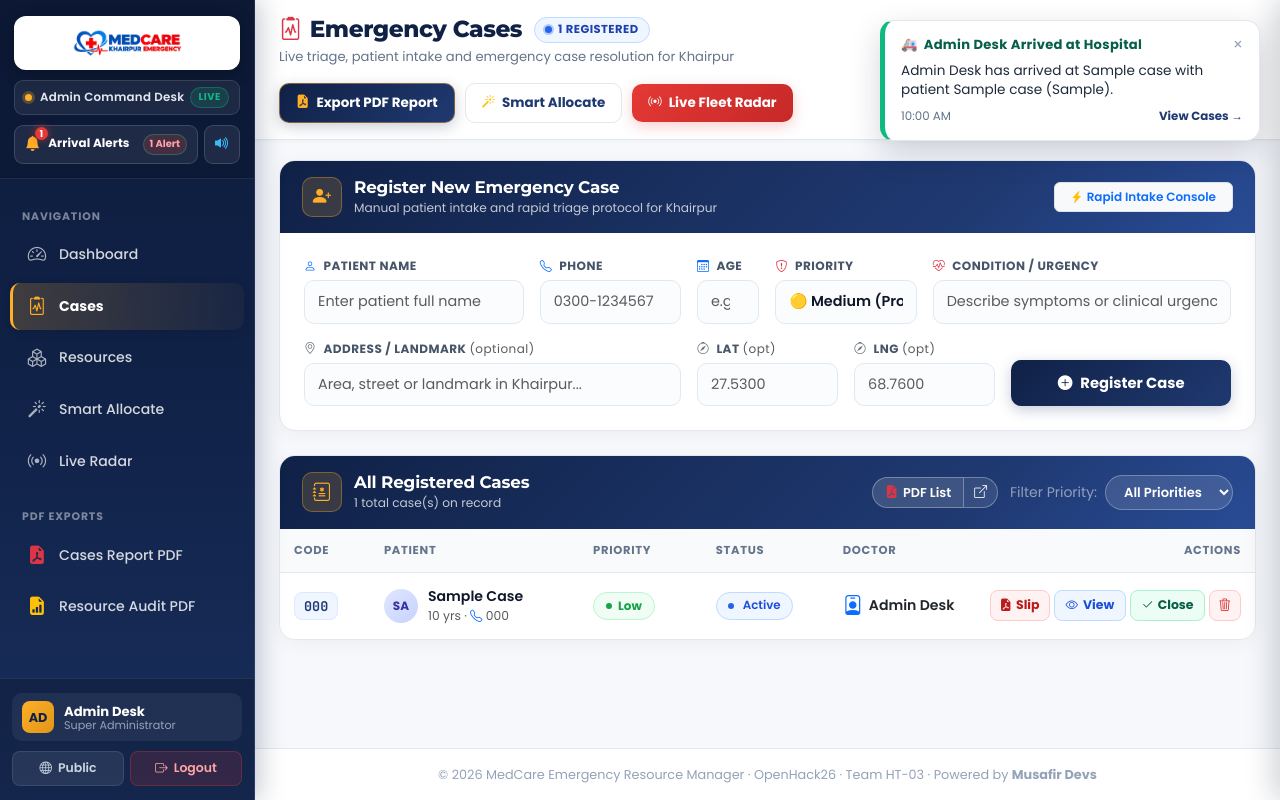
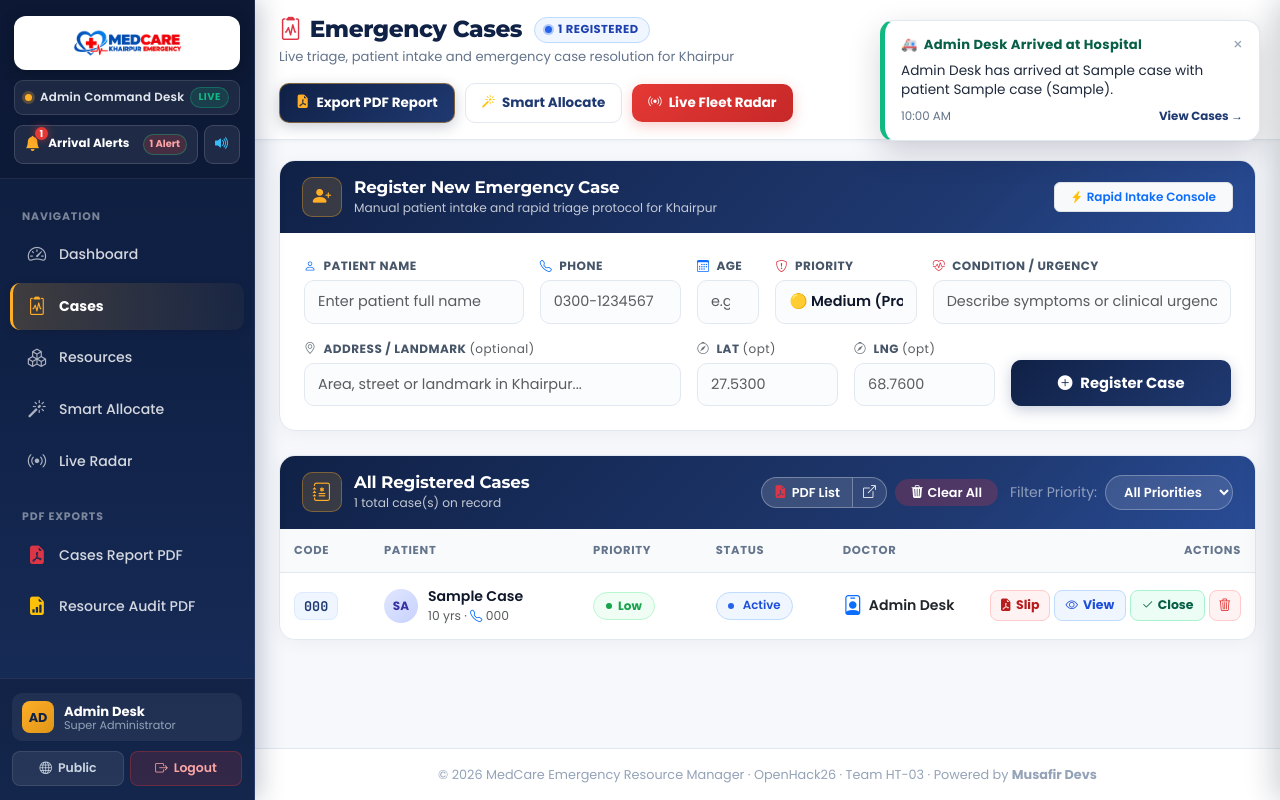
Before and after one commit to salmanshamsi925/MedCare-Khairpur-Emergency, a Flask app: page /admin/cases in a window 1280 px wide. Run offline with Flask 3, Linux system fonts and the light colour scheme; a user stored in the database is signed in; tables that the repository leaves empty hold one stand-in row (values such as "Sample post").

Commit message:
fix: ensure permanent case deletion, remove sample cases from seed_data, and add Clear All option

```diff
--- a/app.py
+++ b/app.py
@@ -621,20 +621,30 @@ def admin_cases():
                 db.session.commit()
                 flash('Case closed and resources freed.', 'success')
         elif action == 'delete':
-            c = Case.query.get(int(request.form['case_id']))
-            if c:
-                code = c.case_code
-                Bed.query.filter_by(assigned_case_id=c.id).update({'status': 'Available', 'assigned_case_id': None})
-                if c.assigned_doctor_id:
-                    doc = User.query.get(c.assigned_doctor_id)
-                    if doc: doc.status = 'Available'
-                if c.assigned_ambulance_id:
-                    amb = User.query.get(c.assigned_ambulance_id)
-                    if amb: amb.status = 'Available'
-                db.session.delete(c)
-                db.session.commit()
-                flash(f'Case {code} permanently deleted and resources freed.', 'success')
-        return redirect(url_for('admin_cases'))
+            case_id = request.form.get('case_id')
+            if case_id:
+                c = Case.query.get(int(case_id))
+                if c:
+                    code = c.case_code
+                    Bed.query.filter_by(assigned_case_id=c.id).update({'status': 'Available', 'assigned_case_id': None})
+                    if c.assigned_doctor_id:
+                        doc = User.query.get(c.assigned_doctor_id)
+                        if doc: doc.status = 'Available'
+                    if c.assigned_ambulance_id:
+                        amb = User.query.get(c.assigned_ambulance_id)
+                        if amb: amb.status = 'Available'
+                    db.session.delete(c)
+                    db.session.commit()
+                    flash(f'Case {code} permanently deleted and resources freed.', 'success')
+            return redirect(url_for('admin_cases'))
+        elif action == 'clear_all':
+            Bed.query.update({'status': 'Available', 'assigned_case_id': None})
+            User.query.filter_by(role='doctor').update({'status': 'Available'})
+            User.query.filter_by(role='ambulance').update({'status': 'Available'})
+            Case.query.delete()
+            db.session.commit()
+            flash('All cases have been permanently deleted and all resources freed.', 'success')
+            return redirect(url_for('admin_cases'))
     priority_filter = request.args.get('priority', 'all')
     q = Case.query.order_by(Case.registered_at.desc())
     if priority_filter != 'all':
@@ -1015,12 +1025,6 @@ def seed_data():
     for code, btype in [('B001', 'ICU'), ('B002', 'ICU'), ('B003', 'Emergency'), ('B004', 'Emergency'),
                         ('B005', 'General'), ('B006', 'General'), ('B007', 'General'), ('B008', 'Isolation')]:
         db.session.add(Bed(bed_code=code, bed_type=btype, status='Available'))
-    db.session.add(Case(case_code='C001', patient_name='Imran Siddiqui', age=54, priority='High',
-        condition='Chest pain, suspected cardiac event', status='Active',
-        patient_address='Sir Syed Town, Khairpur', patient_lat=27.5320, patient_lng=68.7590))
-    db.session.add(Case(case_code='C002', patient_name='Zainab Fatima', age=28, priority='Medium',
-        condition='High fever and dehydration', status='Active',
-        patient_address='Faiz Ganj Road, Khairpur', patient_lat=27.5410, patient_lng=68.7710))
     db.session.commit()
     print(f'Database seeded successfully with {TOTAL_AMBULANCES} ambulances.')
 
--- a/templates/admin/cases.html
+++ b/templates/admin/cases.html
@@ -707,6 +707,20 @@
           </a>
         </div>
 
+        {% if cases %}
+        <form method="POST" action="{{ url_for('admin_cases') }}" class="d-inline"
+              data-confirm="Are you sure you want to permanently delete all {{ cases|length }} emergency cases? All assigned hospital beds, doctors, and ambulances will be freed."
+              data-confirm-title="Clear All Cases"
+              data-confirm-badge="TOTAL CASES: {{ cases|length }}"
+              data-confirm-btn="Yes, Clear All"
+              data-confirm-type="danger">
+          <input type="hidden" name="action" value="clear_all">
+          <button type="submit" class="btn btn-sm btn-outline-danger border-0 rounded-pill px-3 py-1 fw-semibold d-inline-flex align-items-center gap-1 text-white bg-danger bg-opacity-25" style="font-size: 0.8rem;" title="Permanently delete all cases">
+            <i class="bi bi-trash3-fill"></i> Clear All
+          </button>
+        </form>
+        {% endif %}
+
         <label class="text-white-50 small mb-0 d-none d-md-inline ms-1">Filter Priority:</label>
         <form class="d-inline">
           <select name="priority" class="filter-select" onchange="this.form.submit()">
@@ -805,7 +819,7 @@
 
                   <!-- 2. Close Button (if active) -->
                   {% if c.status != 'Closed' %}
-                  <form method="POST" class="d-inline"
+                  <form method="POST" action="{{ url_for('admin_cases') }}" class="d-inline"
                         data-confirm="Close case <strong>{{ c.case_code }}</strong>? The assigned hospital bed, doctor, and ambulance will be freed."
                         data-confirm-title="Close Emergency Case"
                         data-confirm-badge="CASE: {{ c.case_code }} · {{ c.patient_name }}"
@@ -820,7 +834,7 @@
                   {% endif %}
 
                   <!-- 3. Delete Button -->
-                  <form method="POST" class="d-inline"
+                  <form method="POST" action="{{ url_for('admin_cases') }}" class="d-inline"
                         data-confirm="Are you sure you want to permanently delete case <strong>{{ c.case_code }}</strong>? All allocated emergency resources will be freed."
                         data-confirm-title="Delete Case Record"
                         data-confirm-badge="CASE: {{ c.case_code }} · {{ c.patient_name }}"
@@ -962,7 +976,7 @@
 
                   <!-- Modal Footer (Compact) -->
                   <div class="modal-footer bg-white border-top py-2 px-3 d-flex justify-content-between">
-                    <form method="POST" class="m-0"
+                    <form method="POST" action="{{ url_for('admin_cases') }}" class="m-0"
                           data-confirm="Are you sure you want to permanently delete case <strong>{{ c.case_code }}</strong>? This action cannot be undone."
                           data-confirm-title="Delete Case Record"
                           data-confirm-badge="CASE: {{ c.case_code }} · {{ c.patient_name }}"
@@ -984,7 +998,7 @@
                         <i class="bi bi-box-arrow-up-right text-primary"></i>
                       </a>
                       {% if c.status != 'Closed' %}
-                      <form method="POST" class="m-0"
+                      <form method="POST" action="{{ url_for('admin_cases') }}" class="m-0"
                             data-confirm="Close case <strong>{{ c.case_code }}</strong> and free all assigned emergency resources?"
                             data-confirm-title="Close Emergency Case"
                             data-confirm-badge="CASE: {{ c.case_code }} · {{ c.patient_name }}"
--- a/templates/base.html
+++ b/templates/base.html
@@ -132,7 +132,17 @@
         const modalEl = document.getElementById('smartConfirmModal');
         const modal = bootstrap.Modal.getInstance(modalEl);
         if (modal) modal.hide();
-        f.submit();
+
+        // Reliably submit form using requestSubmit or prototype call
+        try {
+          if (typeof f.requestSubmit === 'function') {
+            f.requestSubmit();
+            return;
+          }
+        } catch (e) {
+          console.warn('requestSubmit error, falling back:', e);
+        }
+        HTMLFormElement.prototype.submit.call(f);
       }
     });
 
```
Also changed, not shown: instance/medcare_emergency.db.
